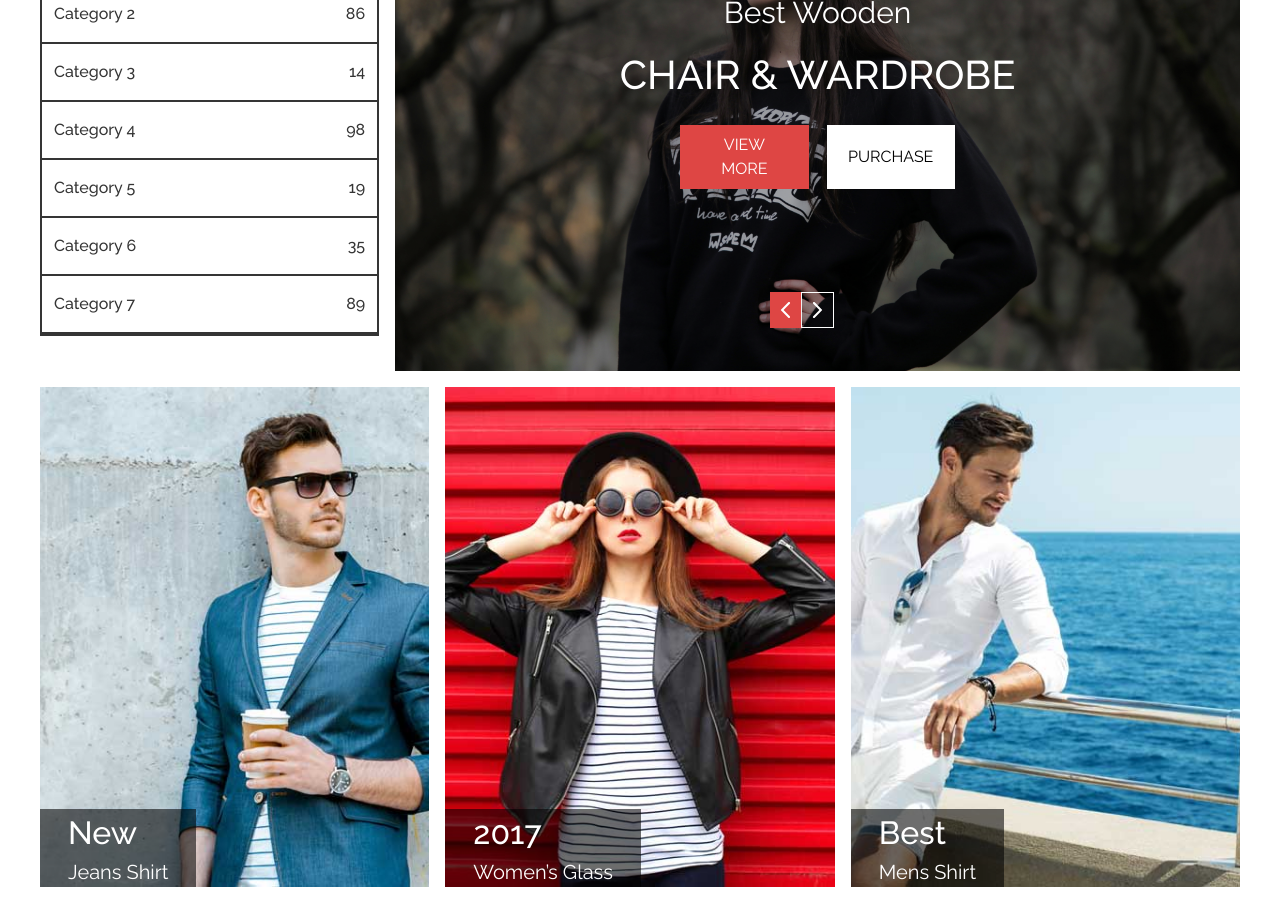
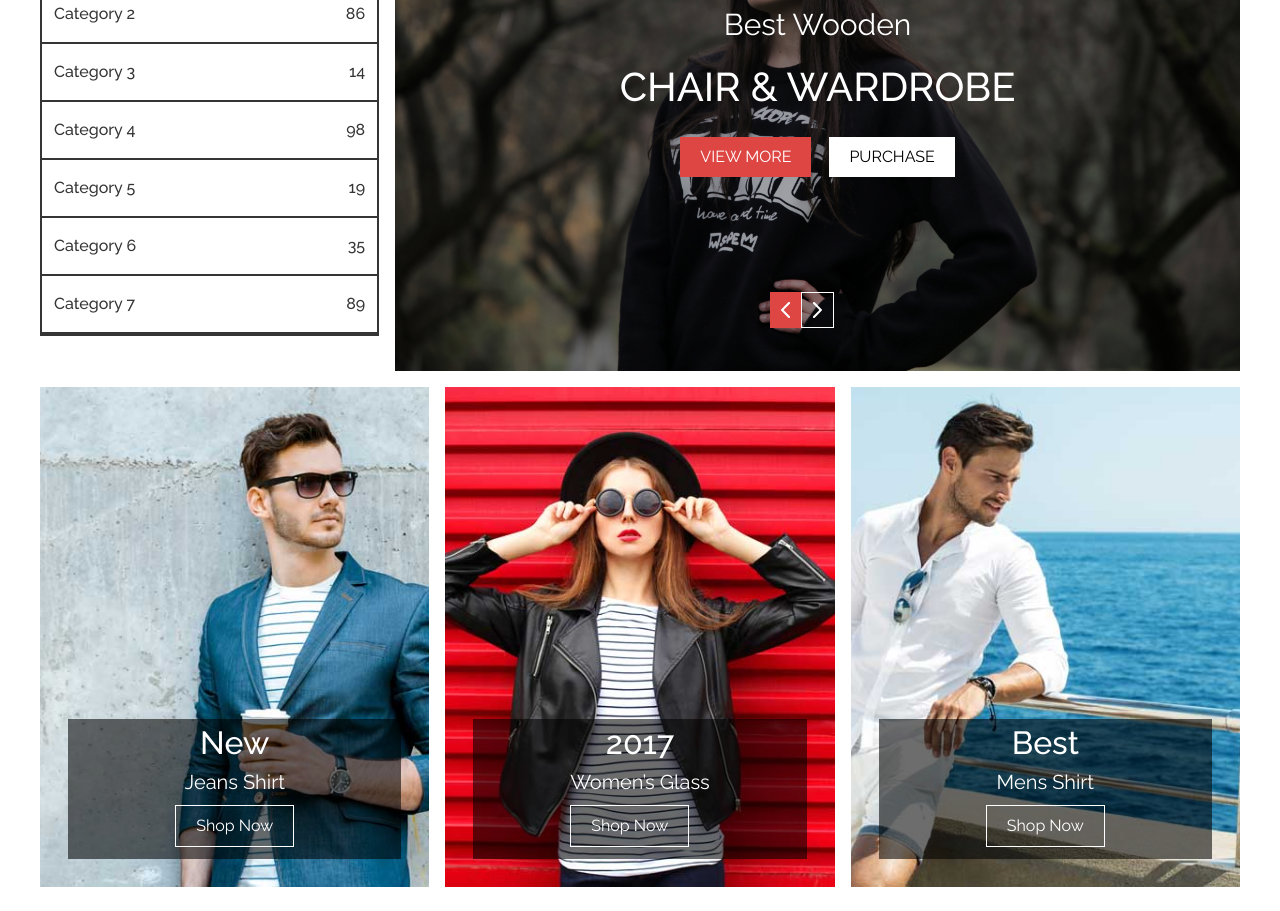
Before and after one commit to KPorus/E-buy, a Next.js app: page / in a window 1280 px wide. Shown: the part 280-1191 px from the top of the page. Before the commit the page ends 1167 px from the top, so only its background shows below. Built offline with nearby package versions, Linux system fonts and the light colour scheme.

Commit message:
highlightedOffer component complete

```diff
--- a/src/components/common/dummy/dummy.ts
+++ b/src/components/common/dummy/dummy.ts
@@ -1,6 +1,6 @@
 // Import the CategoryDTO interface
 import { CategoryDTO } from "@/types/dummy/HomeCategory";
-import { FeatureDTO } from "@/types/dummy/HomeFeature";
+import { HighlightedOfferDTO } from "@/types/dummy/HomeFeature";
 import f1 from "/public/images/feature1.jpeg";
 import f2 from "/public/images/feature2.jpeg";
 import f3 from "/public/images/feature3.jpeg";
@@ -17,7 +17,7 @@ export const category: CategoryDTO[] = indexCount.map((el: number) => {
 });
 
 // Create an array of FeatureDTO objects
-export const feature: FeatureDTO[] = [
+export const highlightedOffers: HighlightedOfferDTO[] = [
   {
     title: "New",
     subTitle: "Jeans Shirt",
--- a/src/components/desktop/button/button.module.scss
+++ b/src/components/desktop/button/button.module.scss
@@ -2,10 +2,14 @@
 	@apply block text-center cursor-pointer;
 	padding: 10px 0px;
 	font-size: 13px;
-	width: 100%;
+	// width: 100%;
+	white-space: nowrap;
+	/* Prevents text from wrapping */
+	width: auto;
 }
 
 .viewMore,
+.shopNow,
 .purchase {
 	padding: 8px 20px;
 	border: none;
@@ -22,3 +26,16 @@
 	background-color: white;
 	color: black;
 }
+
+.shopNow {
+	@apply mt-2;
+	background-color: transparent;
+	color: white;
+	border: 1px solid white;
+
+	&:hover {
+		background-color: #de4644;
+		color: white;
+		border: 1px solid #de4644;
+	}
+}
--- a/src/components/desktop/button/index.tsx
+++ b/src/components/desktop/button/index.tsx
@@ -8,6 +8,7 @@ const buttonStyles = cva(`${styles.btnContainer}`, {
       primary: "bg-[#4398fe] text-white",
       viewMore: styles.viewMore,
       purchase: styles.purchase,
+      shopNow: styles.shopNow,
     },
     defaultVariants: {
       intent: "primary",
--- a/src/components/desktop/feature_products/index.tsx
+++ /dev/null
@@ -1,32 +0,0 @@
-import { feature } from "@/components/common/dummy/dummy";
-import styles from "./FeatureProducts.module.scss";
-import Image from "next/image";
-
-const FeatureProducts = () => {
-  return (
-    <div
-      id="ts--desktop-feature-components"
-      className={styles.featureContainer}
-    >
-      {feature.map((feature, i) => (
-        <div key={i} className={styles.feature}>
-          <Image
-            src={feature.image}
-            alt={feature.subTitle}
-            width={500}
-            height={500}
-            className={styles.squareImage} // Optional: Add a class for additional styling
-          />
-          <div className={styles.featureBody}>
-            <div>
-              <h2>{feature.title}</h2>
-              <p>{feature.subTitle}</p>
-            </div>
-          </div>
-        </div>
-      ))}
-    </div>
-  );
-};
-
-export default FeatureProducts;
--- a/src/components/desktop/feature_products/FeatureProducts.module.scss
+++ b/src/components/desktop/highlighted-offers/highlightedOffers.module.scss
@@ -1,7 +1,7 @@
-.featureContainer {
-    @apply flex justify-between items-center gap-4;
+.highlightedContainer {
+    @apply flex justify-between items-center gap-4 mb-6;
 
-    .feature {
+    .highlightedOffer {
         text-align: center;
         width: 500px;
         position: relative;
@@ -13,10 +13,14 @@
         object-fit: cover;
     }
 
-    .featureBody {
-        @apply flex items-center flex-col px-7;
+    .highlightedBody {
+        @apply flex items-center flex-col mx-7 mb-7 pb-3;
+        width: -webkit-fill-available;
+        width: -moz-available;
+        width: stretch;
+        // width: 100%;
+        text-align: center;
         line-height: 1.5;
-        text-align: left;
         margin-top: 20px;
         background: rgba(0, 0, 0, 0.568);
         color: #fff;
--- /dev/null
+++ b/src/components/desktop/highlighted-offers/index.tsx
@@ -0,0 +1,34 @@
+import { highlightedOffers } from "@/components/common/dummy/dummy";
+import styles from "./highlightedOffers.module.scss";
+import Image from "next/image";
+import Button from "../button";
+
+const HighlightedOffers = () => {
+  return (
+    <div
+      id="ts--desktop-highlighted-offers-components"
+      className={styles.highlightedContainer}
+    >
+      {highlightedOffers.map((feature, i) => (
+        <div key={i} className={styles.highlightedOffer}>
+          <Image
+            src={feature.image}
+            alt={feature.subTitle}
+            width={500}
+            height={500}
+            className={styles.squareImage} // Optional: Add a class for additional styling
+          />
+          <div className={styles.highlightedBody}>
+            <div>
+              <h2>{feature.title}</h2>
+              <p >{feature.subTitle}</p>
+              <Button text="Shop Now" intent={"shopNow"}/>
+            </div>
+          </div>
+        </div>
+      ))}
+    </div>
+  );
+};
+
+export default HighlightedOffers;
--- a/src/components/desktop/index.tsx
+++ b/src/components/desktop/index.tsx
@@ -1,6 +1,6 @@
 import Nav from "@/components/desktop/nav";
 import Hero from "@/components/desktop/hero";
-import FeatureProducts from "./feature_products";
+import FeatureProducts from "./highlighted-offers";
 const DesktopPage = () => {
   return (
     <div>
--- a/src/types/dummy/HomeFeature.ts
+++ b/src/types/dummy/HomeFeature.ts
@@ -1,7 +1,7 @@
 // Define the CategoryDTO interface
 import { StaticImageData } from "next/image";
 
-export interface FeatureDTO {
+export interface HighlightedOfferDTO {
   title: string;
   subTitle: string;
   image: StaticImageData;
```
Also changed, not shown: src/components/common/section-title/index.tsx (added), src/components/common/section-title/sectionTitle.module.scss (added).
